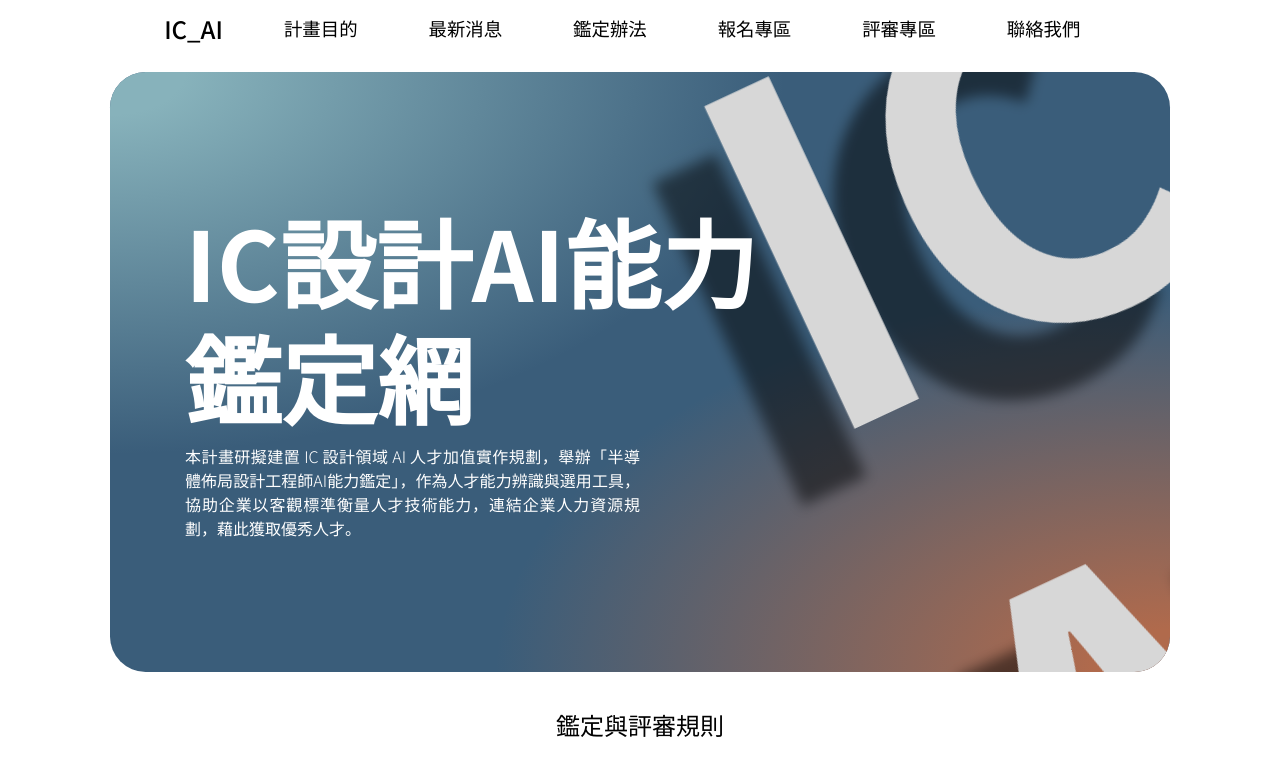
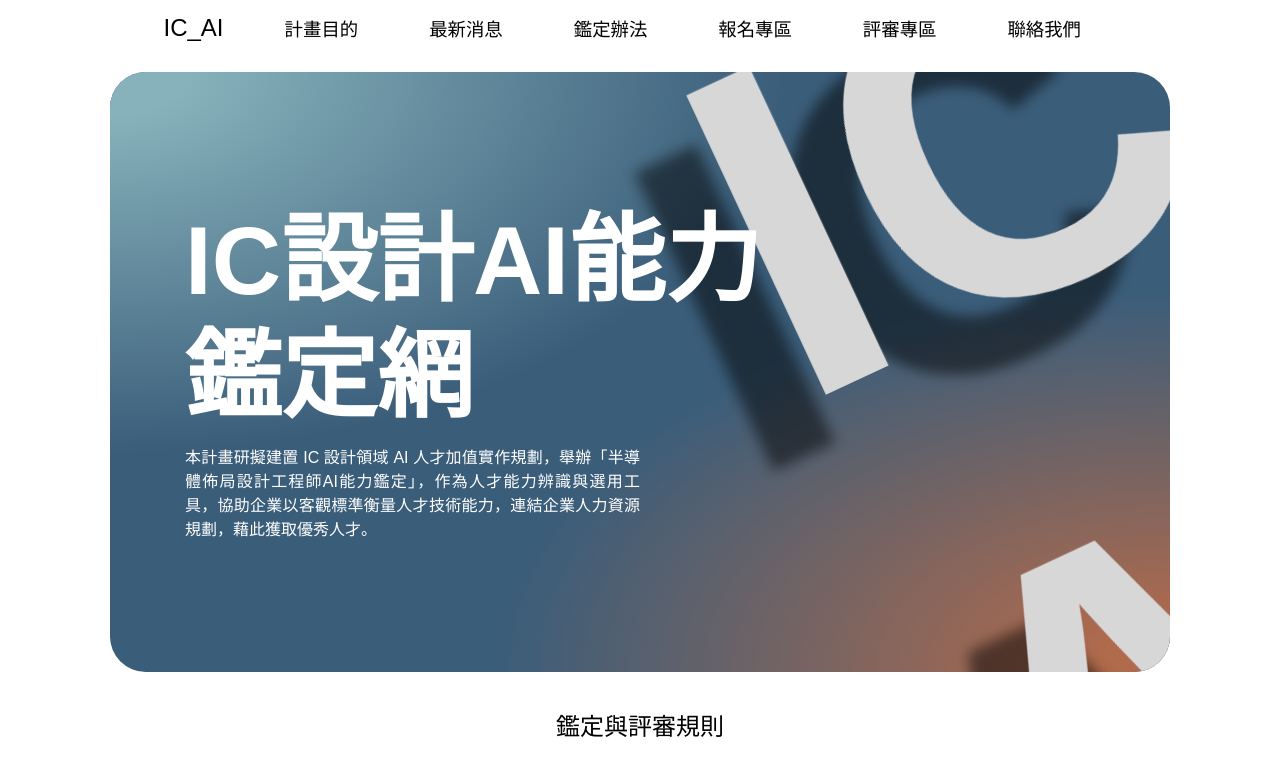
Before and after one commit to max60213/max60213.github.io, a plain HTML site: page IC_AI/index.html in a window 1280 px wide. Drawn offline with nearby package versions, Linux system fonts and the light colour scheme.

Commit message:
Update font

```diff
--- a/IC_AI/CSS/PC/style.scss
+++ b/IC_AI/CSS/PC/style.scss
@@ -7,7 +7,7 @@ $nav_width: calc(70vw + 100px);
 }
 
 html,body{
-    font-family: 'Noto Sans TC', sans-serif;
+    font-family: 'Arial','Noto Sans TC', sans-serif;
     -ms-overflow-style: none;  /* IE and Edge */
     scrollbar-width: none;  /* Firefox */
     overflow-x: hidden;
```
Also changed, not shown: IC_AI/CSS/PC/style.css, 1 other file.
